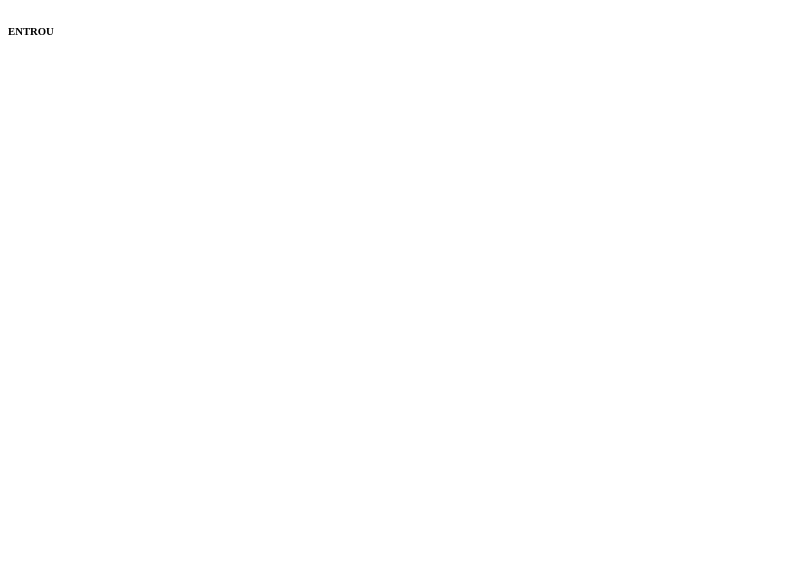
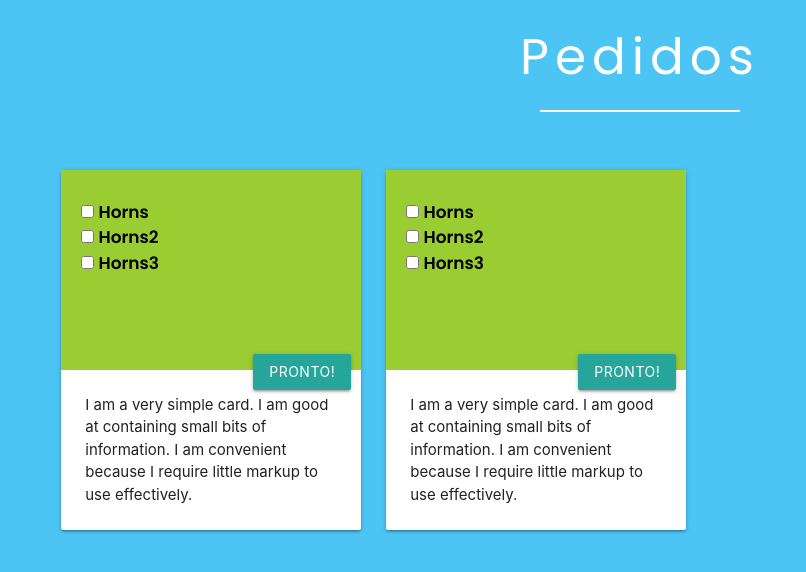
Before and after one commit to Dev-Hood/Backend-projeto, a website: page src/projeto-point/views/index.html in a window 1280 px wide. Shown: the whole page, without its empty margins (0-806 px from the left). Drawn offline with nearby package versions, Linux system fonts and the light colour scheme; a web font is replaced by a local one.

Commit message:
Parte fazer pedidos em tempo real, front end iniciada

```diff
--- /dev/null
+++ b/src/projeto-point/views/front-end.js
@@ -0,0 +1,22 @@
+const body = document.querySelector(".row")
+body.innerHTML+=`
+<div class="col s12 m2 container">
+  <div class="card">
+    <div class="card-image">
+      <div class="back">
+
+        <input type="checkbox" id="horns" style="opacity: 1; position: relative;">
+        <label for="horns">Horns</label><br>
+        <input type="checkbox" id="horns2" style="opacity: 1; position: relative;">
+        <label for="horns2">Horns2</label><br>
+        <input type="checkbox" id="horns3" style="opacity: 1; position: relative;">
+        <label for="horns3">Horns3</label><br>
+      </div>
+
+      <button class="waves-effect waves-light btn btn-pronto">Pronto!</button>
+    </div>
+    <div class="card-content">
+      <p>I am a very simple card. I am good at containing small bits of information. I am convenient because I require little markup to use effectively.</p>
+    </div>
+  </div>
+</div>`
--- a/src/projeto-point/views/index.html
+++ b/src/projeto-point/views/index.html
@@ -4,10 +4,36 @@
     <meta charset="UTF-8">
     <meta http-equiv="X-UA-Compatible" content="IE=edge">
     <meta name="viewport" content="width=device-width, initial-scale=1.0">
-    <script src=""></script>
-    <title>Document</title>
+    <link rel="stylesheet" href="https://cdnjs.cloudflare.com/ajax/libs/materialize/1.0.0/css/materialize.min.css">
+    <link rel="stylesheet" href="style.css">
+
+    <title>Pedidos</title>
 </head>
 <body>
-    <h6 id="texto">ENTROU</h6>
+    <h1 id="titulo">Pedidos</h1>
+    <div class="line"></div>
+    <div class="row">
+        <div class="col s12 m2 container">
+          <div class="card">
+            <div class="card-image">
+              <div class="back">
+
+                <input type="checkbox" id="horns" style="opacity: 1; position: relative;">
+                <label for="horns">Horns</label><br>
+                <input type="checkbox" id="horns2" style="opacity: 1; position: relative;">
+                <label for="horns2">Horns2</label><br>
+                <input type="checkbox" id="horns3" style="opacity: 1; position: relative;">
+                <label for="horns3">Horns3</label><br>
+              </div>
+
+              <button class="waves-effect waves-light btn btn-pronto">Pronto!</button>
+            </div>
+            <div class="card-content">
+              <p>I am a very simple card. I am good at containing small bits of information. I am convenient because I require little markup to use effectively.</p>
+            </div>
+          </div>
+        </div>
+      </div>
 </body>
+<script src="./front-end.js"></script>
 </html>
--- /dev/null
+++ b/src/projeto-point/views/style.css
@@ -0,0 +1,59 @@
+@import url('https://fonts.googleapis.com/css2?family=Fredericka+the+Great&display=swap');
+@import url('https://fonts.googleapis.com/css2?family=Poppins:wght@100;200;300;400;600&display=swap');
+
+*{
+    padding: 0;
+    margin: 0;
+    border: 0;
+    box-sizing: border-box;
+
+}
+body{
+    background-color: rgb(76, 197, 245);
+}
+h1{
+    padding-top: 10px;
+    font-family: 'Poppins',sans-serif;
+    color: white;
+    letter-spacing: 6px;
+    font-size: 50px;
+    margin-top: 20px;
+    text-align: center;
+}
+.line{
+    width: 200px;
+    height: 2px;
+    margin-left: auto;
+    margin-right: auto;
+    background-color: white;
+}
+.back{
+    background-color: yellowgreen;
+    height: 200px;
+    padding-top: 30px;
+    padding-left: 20px;
+}
+.btn-pronto{
+    position: absolute;
+    bottom: -20px;
+    right: 10px;
+}
+.card{
+    min-width: 300px;
+    margin-right: 00px;
+}
+label{
+    display: inline-block;
+    color: black;
+    font-size: 17px;
+    font-weight: bold;
+    font-family: 'Poppins',sans-serif;
+
+}
+.row{
+    padding-top: 50px;
+    padding-left: 50px;
+}
+.container{
+    margin-right: 120px;
+}
```
